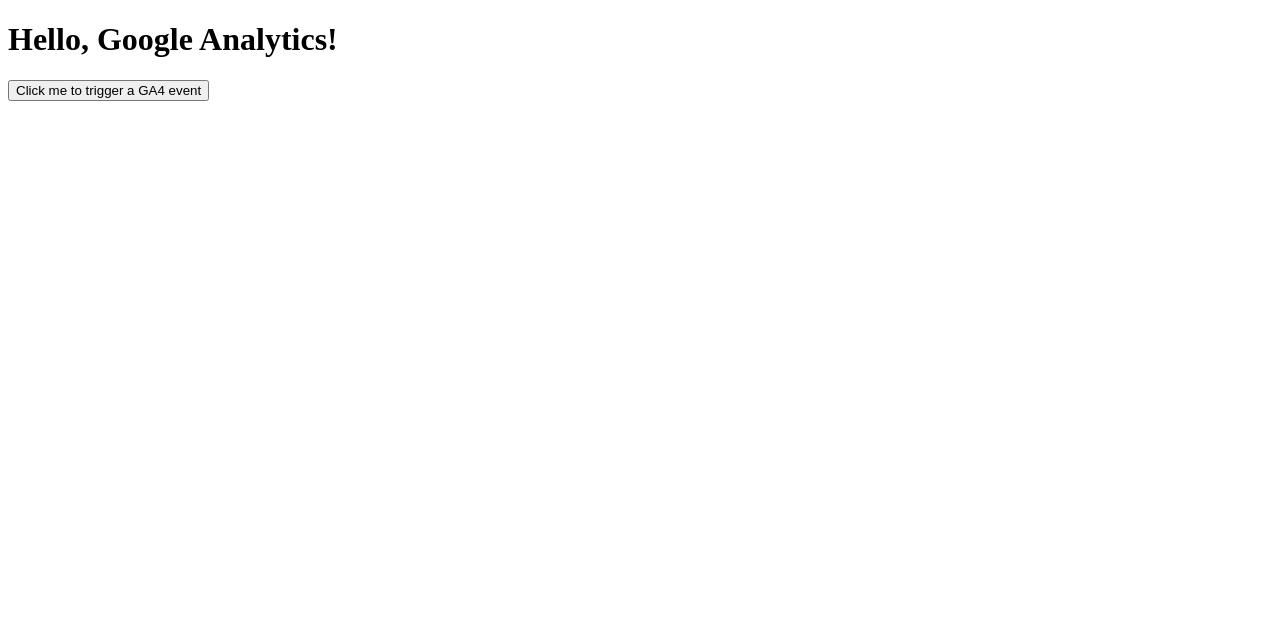
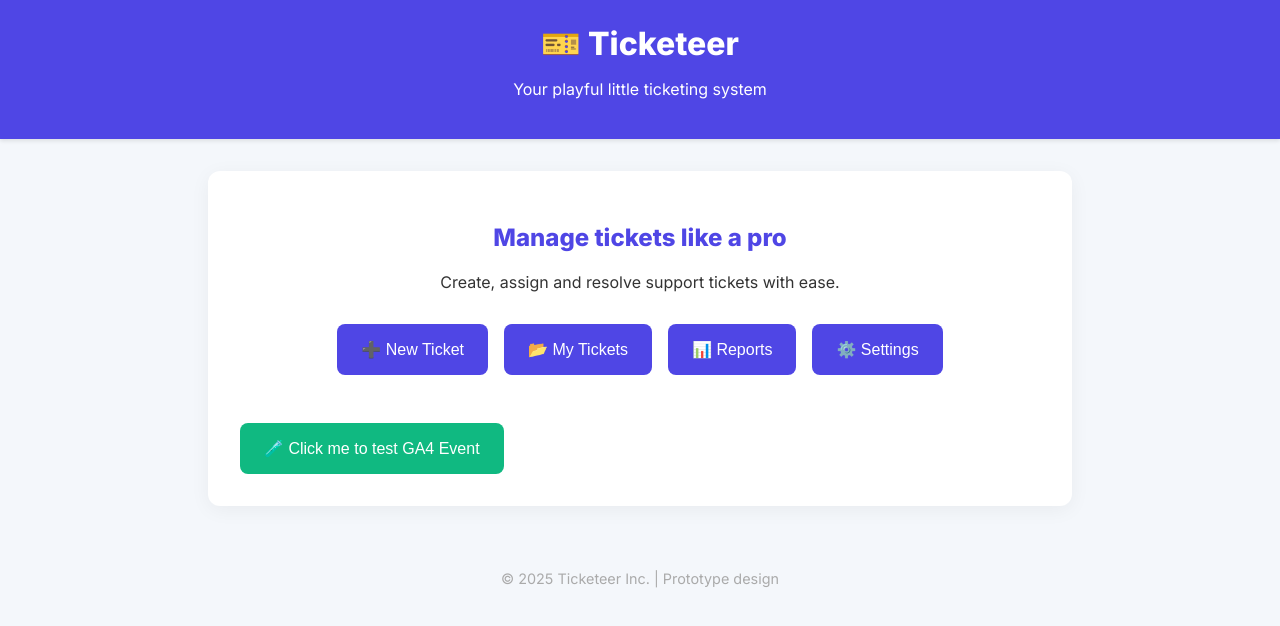
Before and after one commit to vanessagobert14/testingGA4, a plain HTML site: page index.html in a window 1280 px wide. Drawn offline with Linux system fonts and the light colour scheme.

Commit message:
LayoutTicketingindex.html

```diff
--- a/index.html
+++ b/index.html
@@ -1,20 +1,127 @@
 <!DOCTYPE html>
-<html>
-  <head>
-    <title>GA4 Test Page</title>
-    <!-- Google Analytics -->
-    <script async src="https://www.googletagmanager.com/gtag/js?id=G-Y2FSSMG5XM"></script>
+<html lang="en">
+<head>
+  <meta charset="UTF-8" />
+  <meta name="viewport" content="width=device-width, initial-scale=1.0" />
+  <title>Ticketeer - Simple Ticketing Tool</title>
+  <link href="https://fonts.googleapis.com/css2?family=Inter:wght@400;600;800&display=swap" rel="stylesheet">
+  <style>
+    body {
+      margin: 0;
+      font-family: 'Inter', sans-serif;
+      background: #f4f7fb;
+      color: #333;
+    }
+
+    header {
+      background-color: #4f46e5;
+      color: white;
+      padding: 1.5rem 2rem;
+      text-align: center;
+      box-shadow: 0 2px 4px rgba(0,0,0,0.1);
+    }
+
+    header h1 {
+      margin: 0;
+      font-size: 2rem;
+    }
+
+    .container {
+      max-width: 800px;
+      margin: 2rem auto;
+      background: white;
+      padding: 2rem;
+      border-radius: 12px;
+      box-shadow: 0 4px 20px rgba(0,0,0,0.05);
+    }
+
+    .intro {
+      text-align: center;
+      margin-bottom: 2rem;
+    }
+
+    .intro h2 {
+      font-size: 1.5rem;
+      color: #4f46e5;
+    }
+
+    .buttons {
+      display: flex;
+      flex-wrap: wrap;
+      gap: 1rem;
+      justify-content: center;
+    }
+
+    .button {
+      padding: 1rem 1.5rem;
+      background-color: #4f46e5;
+      color: white;
+      border: none;
+      border-radius: 8px;
+      font-size: 1rem;
+      cursor: pointer;
+      transition: background 0.2s;
+    }
+
+    .button:hover {
+      background-color: #4338ca;
+    }
+
+    .test-button {
+      margin-top: 3rem;
+      display: block;
+      background-color: #10b981;
+    }
+
+    .test-button:hover {
+      background-color: #059669;
+    }
+
+    footer {
+      margin-top: 4rem;
+      text-align: center;
+      font-size: 0.9rem;
+      color: #aaa;
+    }
+  </style>
+
+  <!-- Google Analytics (only basic GA4) -->
+  <script async src="https://www.googletagmanager.com/gtag/js?id=G-Y2FSSMG5XM"></script>
     <script>
       window.dataLayer = window.dataLayer || [];
       function gtag() { dataLayer.push(arguments); }
       gtag('js', new Date());
       gtag('config', 'G-Y2FSSMG5XM'); // Replace this with your GA4 ID
     </script>
-  </head>
-  <body>
-    <h1>Hello, Google Analytics!</h1>
-    <button onclick="gtag('event', 'test_click', { 'button_label': 'Test Button' });">
-      Click me to trigger a GA4 event
+</head>
+<body>
+
+  <header>
+    <h1>🎫 Ticketeer</h1>
+    <p>Your playful little ticketing system</p>
+  </header>
+
+  <div class="container">
+    <div class="intro">
+      <h2>Manage tickets like a pro</h2>
+      <p>Create, assign and resolve support tickets with ease.</p>
+    </div>
+
+    <div class="buttons">
+      <button class="button">➕ New Ticket</button>
+      <button class="button">📂 My Tickets</button>
+      <button class="button">📊 Reports</button>
+      <button class="button">⚙️ Settings</button>
+    </div>
+
+    <button class="button test-button" onclick="gtag('event', 'test_click', { 'button_label': 'Test Button' });">
+      🧪 Click me to test GA4 Event
     </button>
-  </body>
+  </div>
+
+  <footer>
+    &copy; 2025 Ticketeer Inc. | Prototype design
+  </footer>
+
+</body>
 </html>
```
